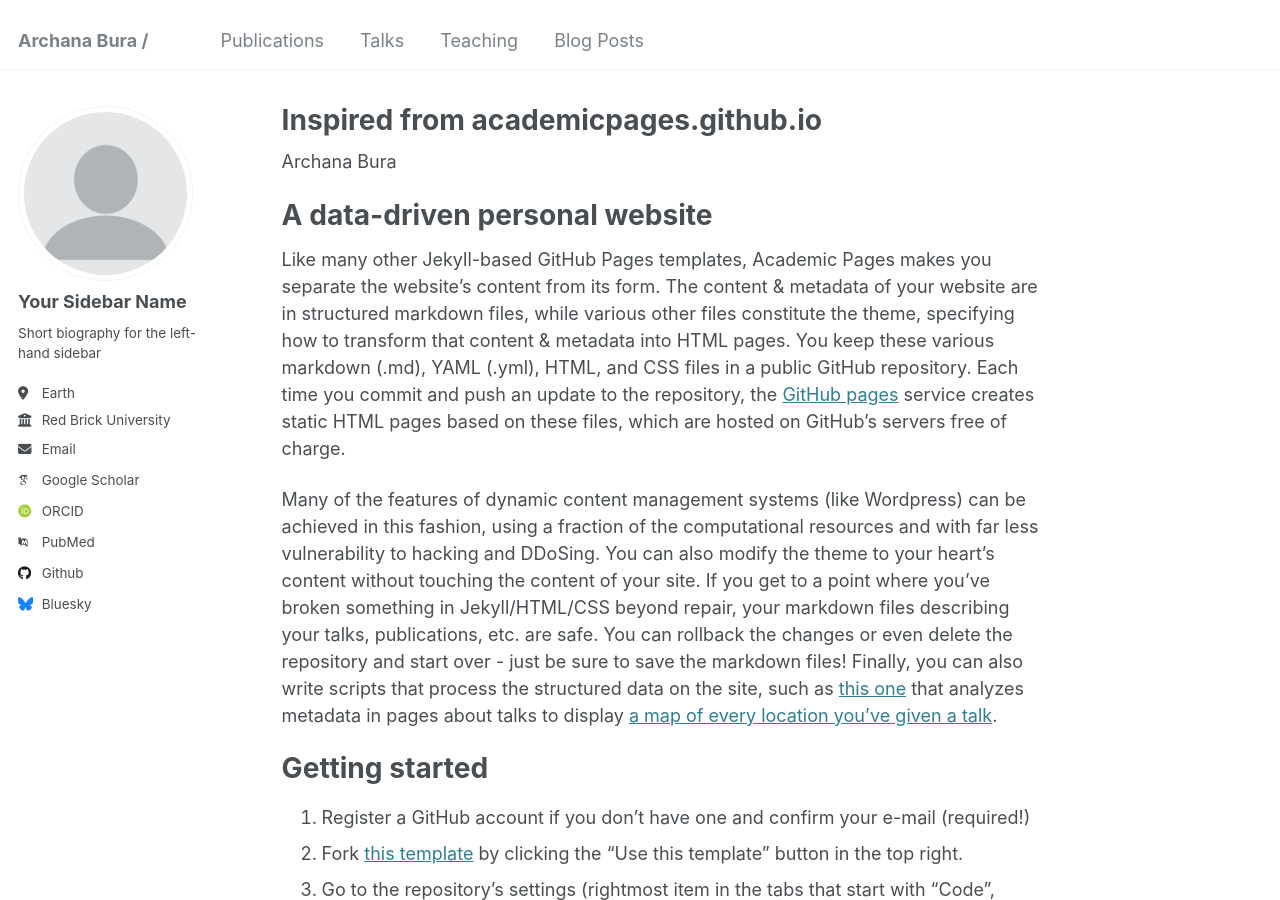
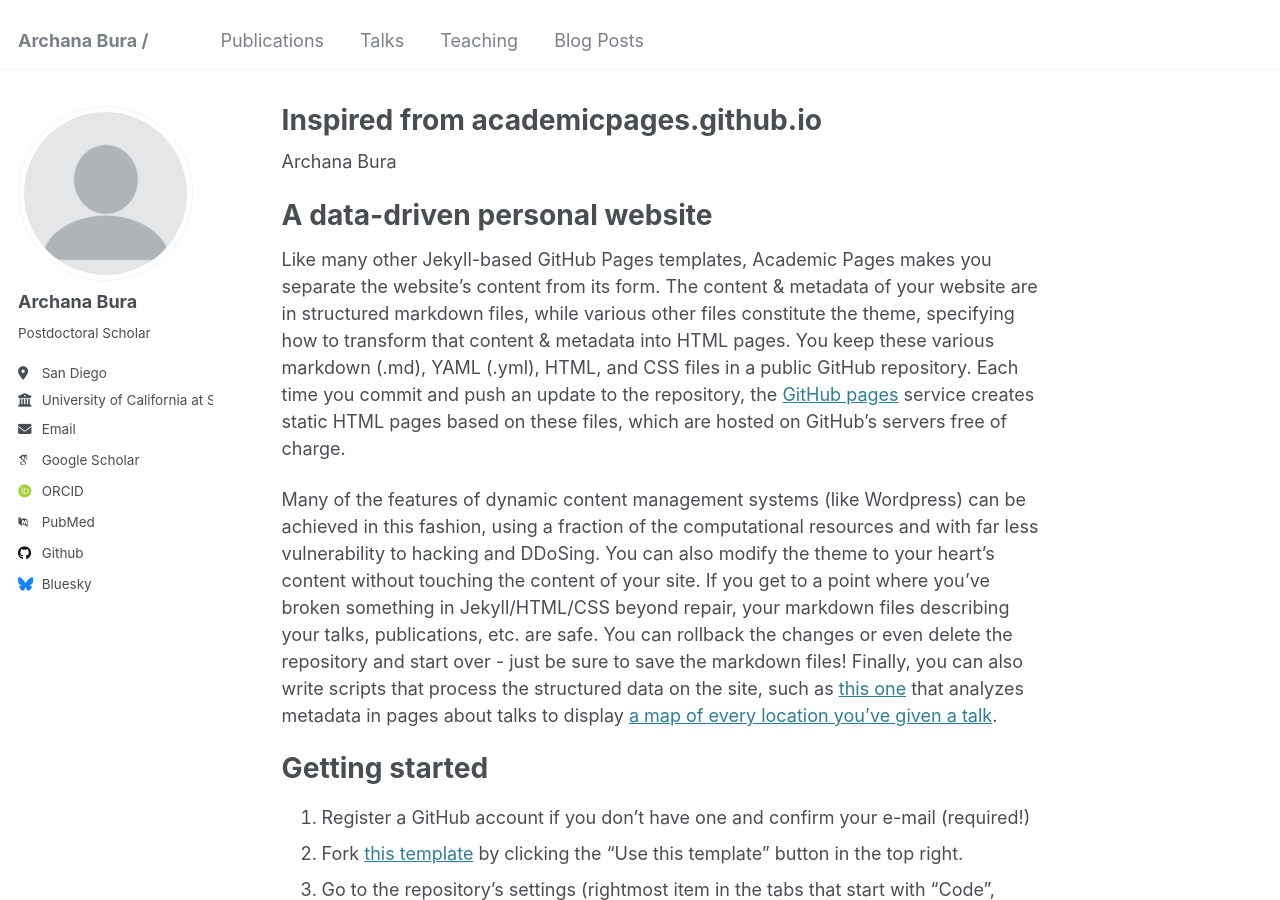
Before and after one commit to archanabura/archanabura.github.io, a Jekyll site: the page built from _pages/about.md, in a window 1280 px wide and 900 px high. Built offline with Jekyll 4.4.1, drawn with Linux system fonts in a browser that asks for light colours; some web fonts are replaced.

Commit message:
Update _config.yml
config yml changes to sidebar

```diff
--- a/_config.yml
+++ b/_config.yml
@@ -22,13 +22,13 @@ repository               : "archanabura/archanabura.github.io"
 author:
   # Biographic information
   avatar           : "profile.png"
-  name             : "Your Sidebar Name"
+  name             : "Archana Bura"
   pronouns         : # example: "she/her"
-  bio              : "Short biography for the left-hand sidebar"
-  location         : "Earth"
-  employer         : "Red Brick University"
+  bio              : "Postdoctoral Scholar"
+  location         : "San Diego"
+  employer         : "University of California at San Diego"
   uri              : # URL
-  email            : "none@example.org"
+  email            : "abura@ucsd.edu"
 
   # Academic websites
   arxiv            : # URL - Update with the correct link to your profile
```
